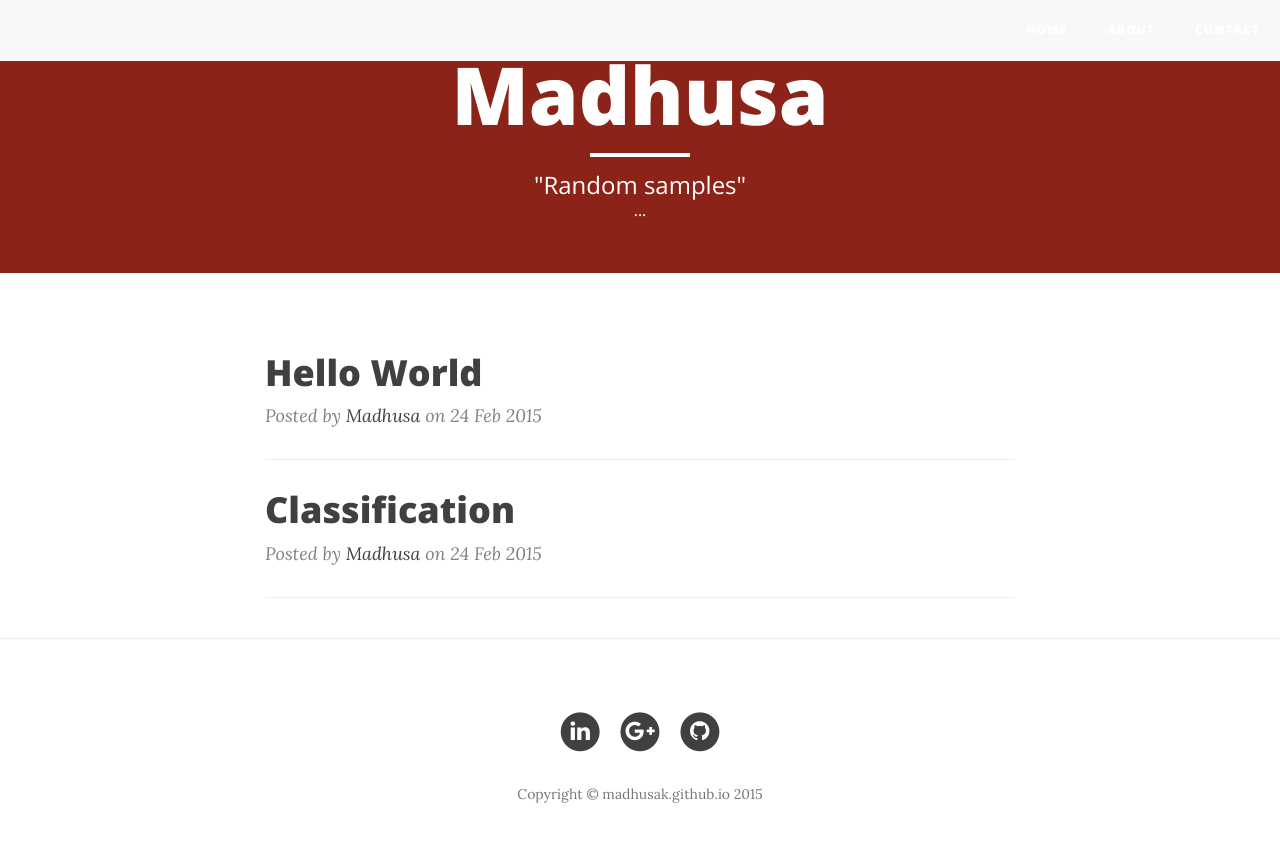
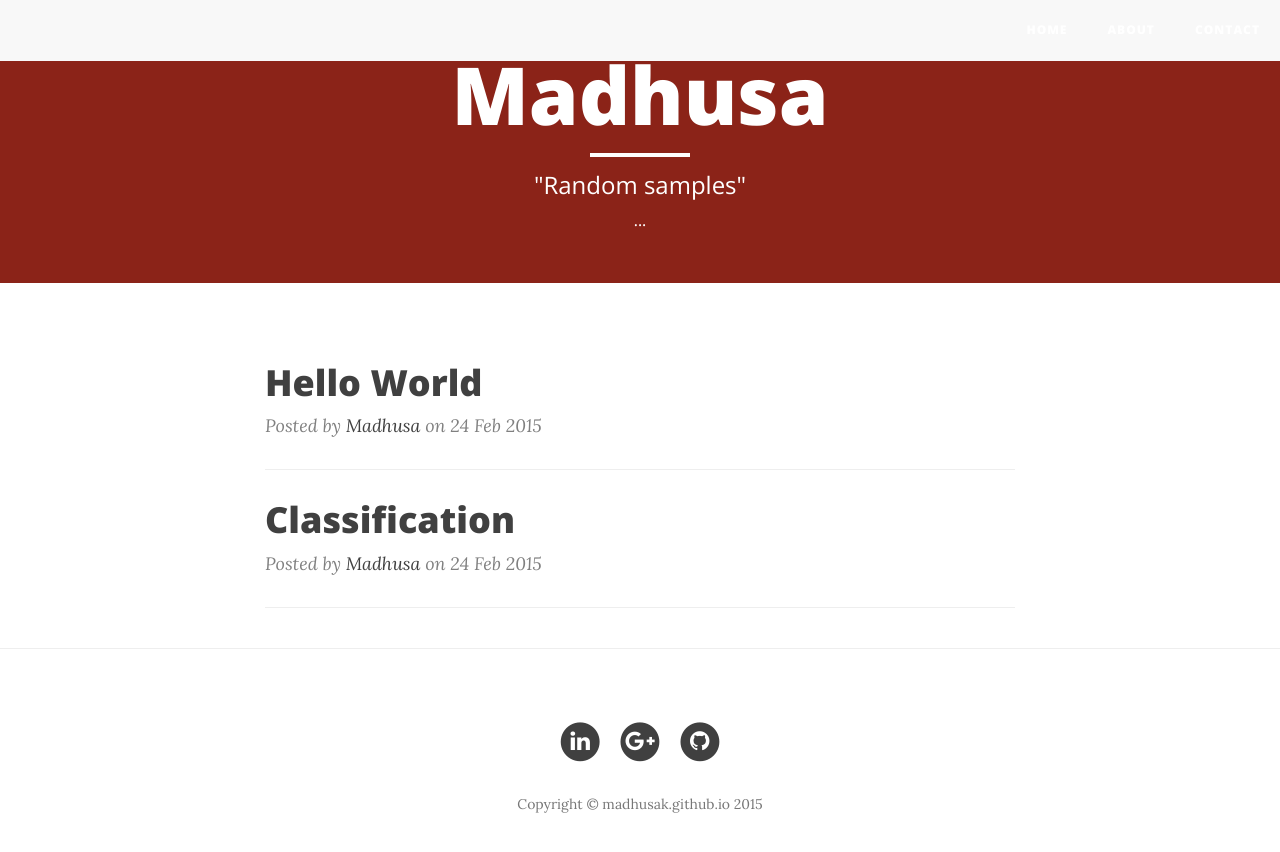
Before and after one commit to MadhusaK/Jekyll-blog, a Jekyll site: the page built from index.html, in a window 1280 px wide. Shown: the top 852 px of the page. Built offline with Jekyll 4.4.1, drawn with Linux system fonts in a browser that asks for light colours; nearby versions of some CDN libraries; Markdown is read by kramdown in place of the engine named in the settings.

Commit message:
More changes

```diff
--- a/css/clean-blog.css
+++ b/css/clean-blog.css
@@ -167,7 +167,7 @@ hr.small {
 			display: block;
   font-family: 'Open Sans', 'Helvetica Neue', Helvetica, Arial, sans-serif;
   font-weight: 300;
-  margin: 10px 0 0;
+  margin: 10px 0 10px;
 }
 @media only screen and (min-width: 768px) {
   .intro-header .site-heading h1,
```
